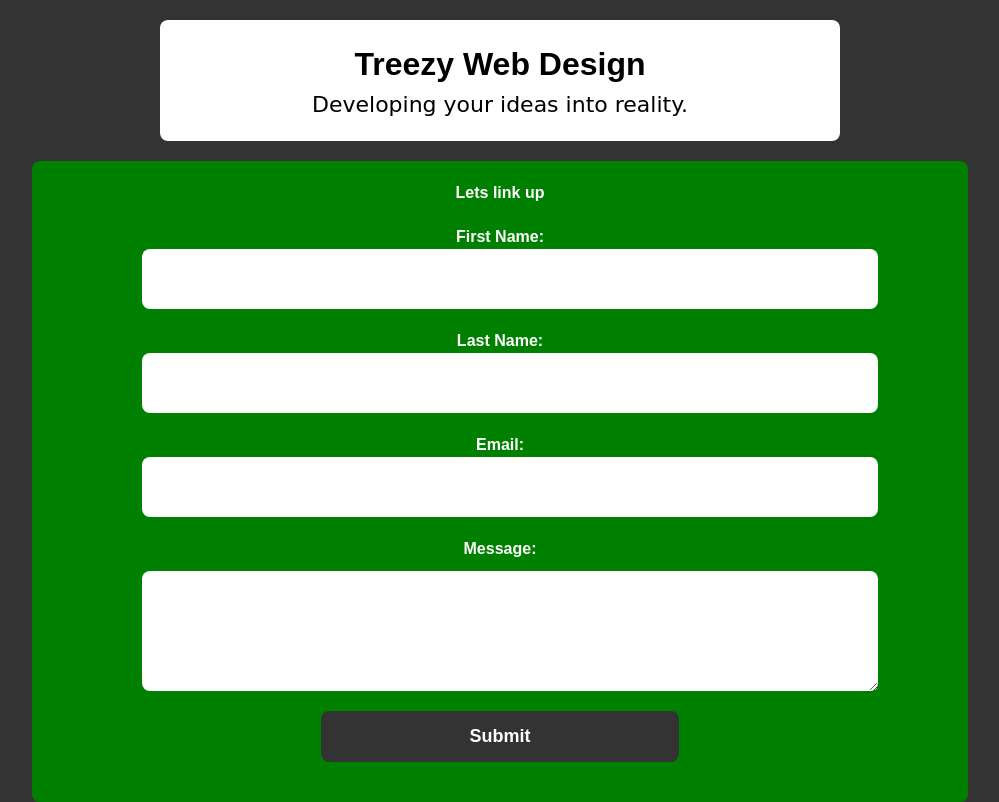
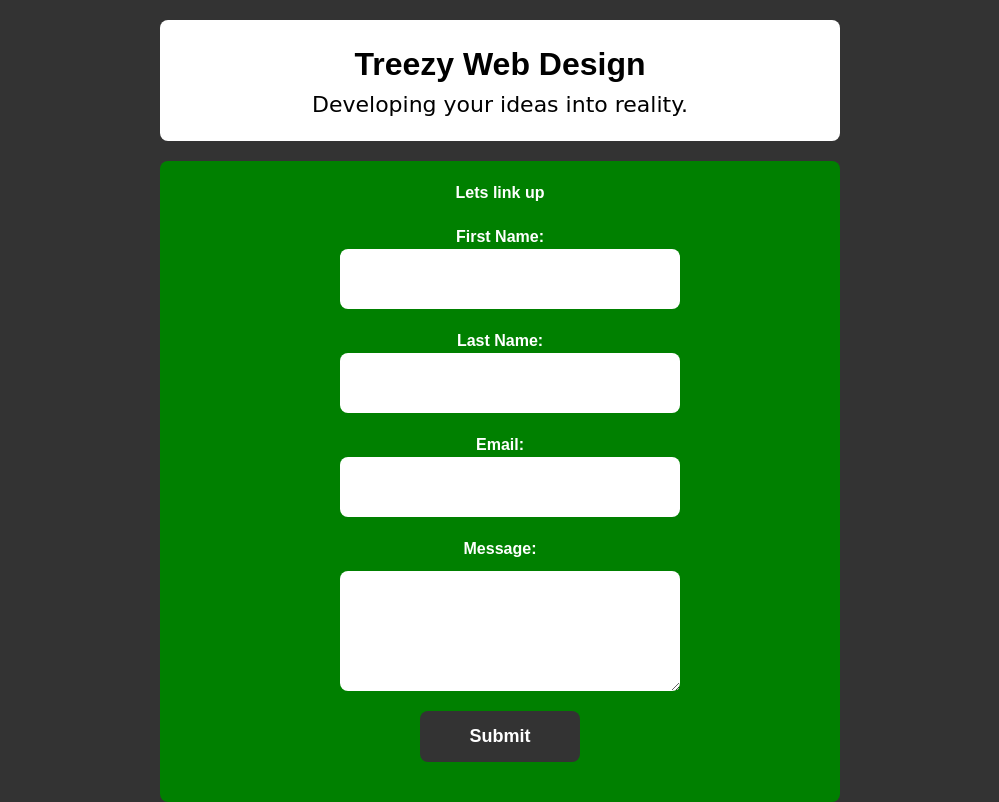
Before and after one commit to lattrellsapon/treezy-web-design, a PHP site: page /work-with-me.html in a window 1280 px wide. Shown: the whole page, without its empty margins (140-1139 px from the left). Run offline with PHP 8.4, Linux system fonts and the light colour scheme.

Commit message:
Did some fixing on the get in link page

```diff
--- a/css/style.css
+++ b/css/style.css
@@ -320,6 +320,16 @@ form input, form #message
     {
         width: 50%;
     }
+
+    #lets-link-up, #user-confirmation
+    {
+        width: 50%;
+    }
+
+    .form-container
+    {
+        width: 50%;
+    }
 }
 
 @media only screen and (min-width: 768px)
--- a/work-with-me.html
+++ b/work-with-me.html
@@ -5,7 +5,7 @@
     <meta name="viewport" content="width=device-width, initial-scale=1.0" />
     <meta http-equiv="X-UA-Compatible" content="ie=edge" />
     <link rel="stylesheet" href="css/style.css" />
-    <title>Work with me | Treezy Designt</title>
+    <title>Work with me | Treezy Design</title>
   </head>
   <body>
 
```
